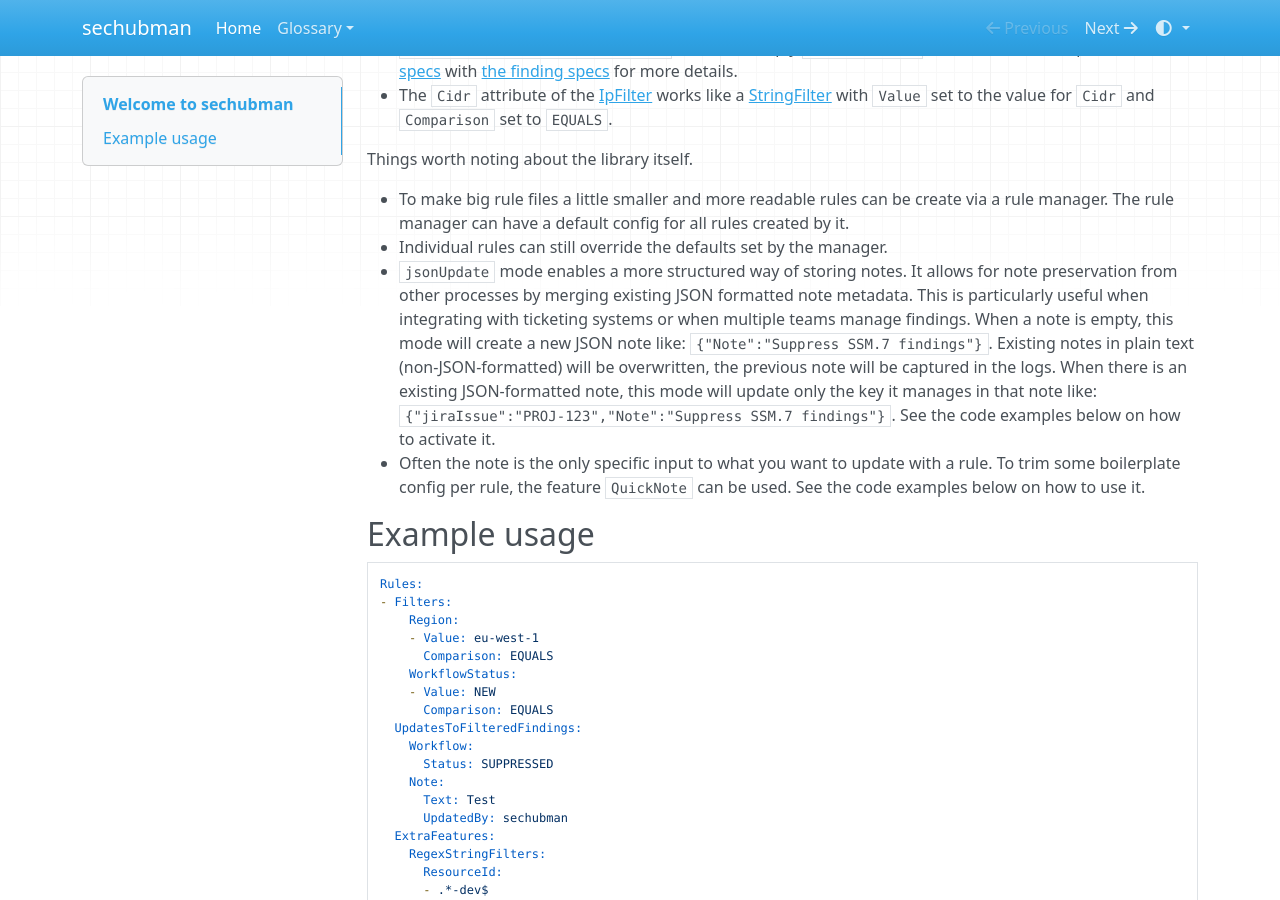
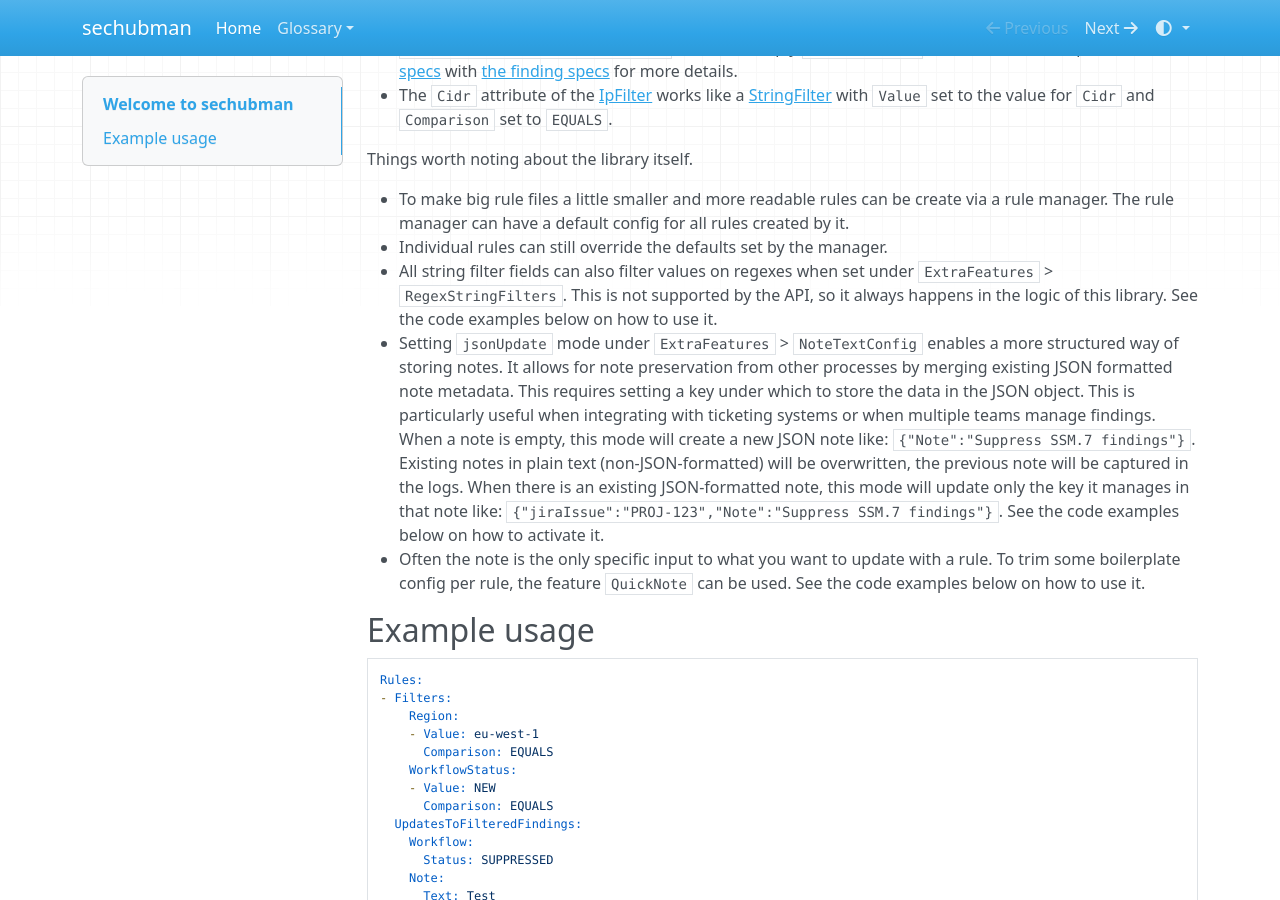
Before and after one commit to carlovoSBP/sechubman, an MkDocs documentation site: the page built from docs/index.md, in a window 1280 px wide and 900 px high, scrolled down 323 px. Built offline with MkDocs 1.6.1, drawn with Linux system fonts in a browser that asks for light colours; nearby versions of some CDN libraries.

Commit message:
chore: clarify regex filtering in docs

```diff
--- a/docs/index.md
+++ b/docs/index.md
@@ -24,8 +24,12 @@ Things worth noting about the library itself.
 - To make big rule files a little smaller and more readable rules can be create via a rule manager.
   The rule manager can have a default config for all rules created by it.
 - Individual rules can still override the defaults set by the manager.
-- `jsonUpdate` mode enables a more structured way of storing notes.
+- All string filter fields can also filter values on regexes when set under `ExtraFeatures` > `RegexStringFilters`.
+  This is not supported by the API, so it always happens in the logic of this library.
+  See the code examples below on how to use it.
+- Setting `jsonUpdate` mode under `ExtraFeatures` > `NoteTextConfig` enables a more structured way of storing notes.
   It allows for note preservation from other processes by merging existing JSON formatted note metadata.
+  This requires setting a key under which to store the data in the JSON object.
   This is particularly useful when integrating with ticketing systems or when multiple teams manage findings.
   When a note is empty, this mode will create a new JSON note like: `{"Note":"Suppress SSM.7 findings"}`.
   Existing notes in plain text (non-JSON-formatted) will be overwritten, the previous note will be captured in the logs.
```
